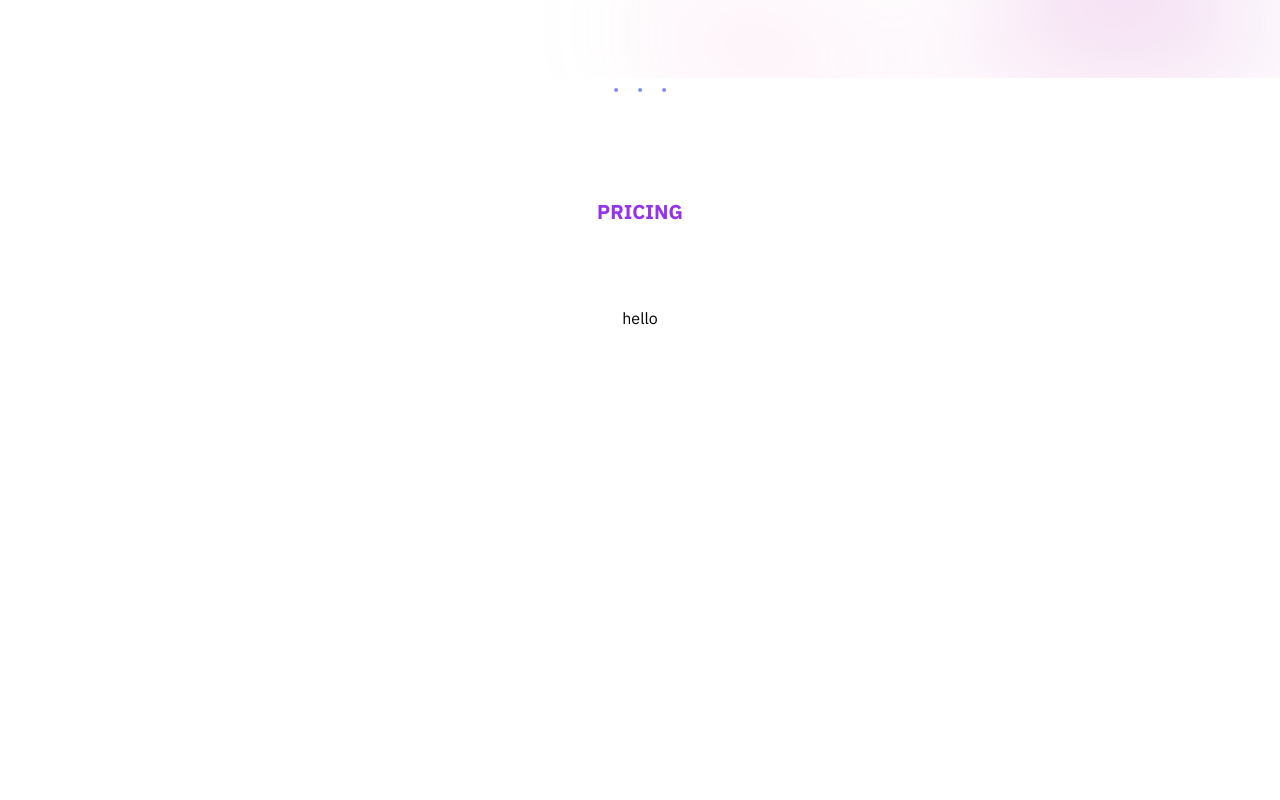
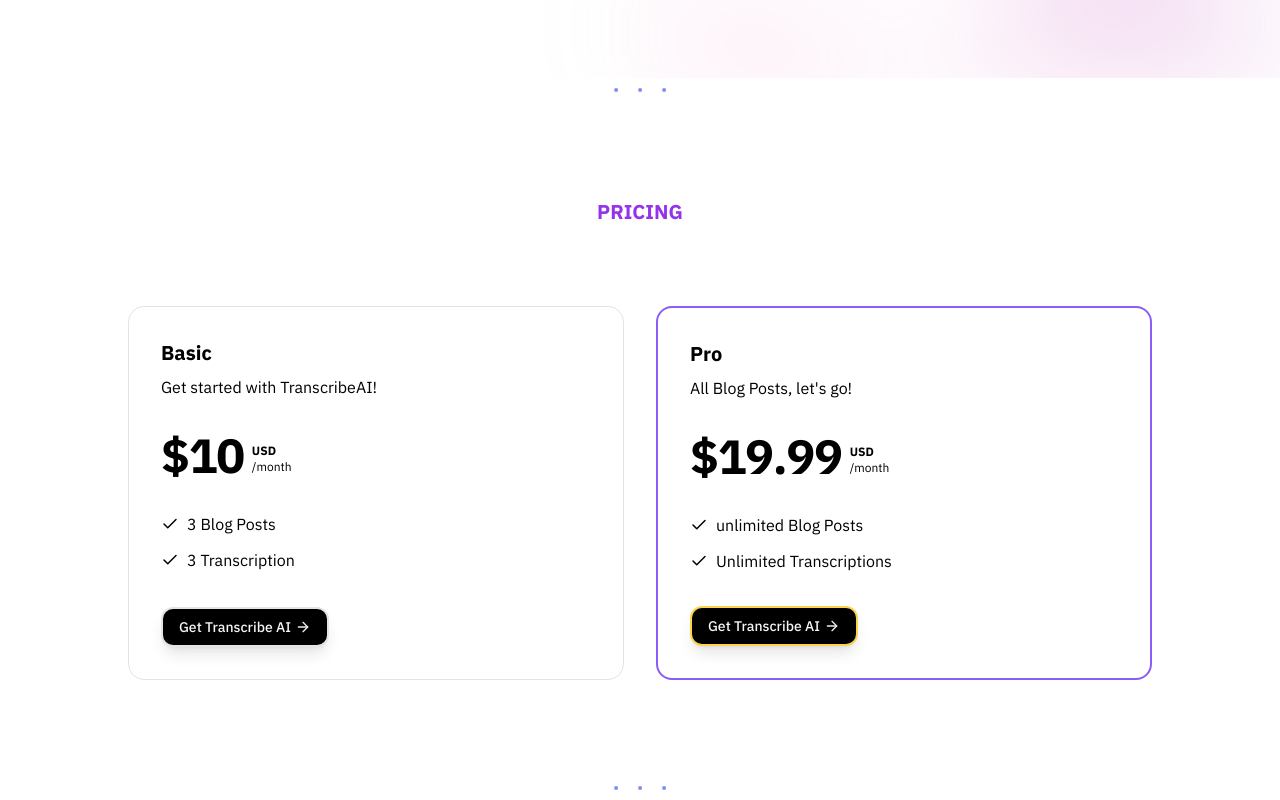
Before and after one commit to kirtiraj22/transcribe-ai, a Next.js app: page / in a window 1280 px wide. Shown: the part 1186-1986 px from the top of the page. Before the commit the page ends 1612 px from the top, so only its background shows below. Built offline with nearby package versions, Linux system fonts and the light colour scheme.

Commit message:
pricing section

```diff
--- a/app/page.tsx
+++ b/app/page.tsx
@@ -13,6 +13,7 @@
 			<WorkFlow />
 			<Divider />
 			<Pricing />
+			<Divider />
 		</main>
 	);
 }
--- a/components/home/pricing.tsx
+++ b/components/home/pricing.tsx
@@ -1,14 +1,109 @@
-export default function Pricing(){
-    return(
+import { plansMap } from "@/lib/constants";
+import { cn } from "@/lib/utils";
+import { ArrowRight, CheckIcon } from "lucide-react";
+import { Button } from "../ui/button";
+import Link from "next/link";
+
+interface PlanProps {
+	name: string;
+	description: string;
+	price: string;
+	items: string[];
+	paymentLink: string;
+	id: string;
+}
+
+export default function Pricing() {
+	return (
 		<section className="relative overflow-hidden" id="pricing">
 			<div className="py-12 lg:py-24 max-w-5xl mx-auto px-12 lg:px-0">
 				<div className="flex items-center justify-center w-full pb-12">
-                    <h2 className="font-bold text-xl uppercase mb-8 text-purple-600">Pricing</h2>
+					<h2 className="font-bold text-xl uppercase mb-8 text-purple-600">
+						Pricing
+					</h2>
 				</div>
 				<div className="relative flex justify-center flex-col lg:flex-row items-center lg:items-stretch gap-8">
-                    hello
+					{plansMap.map(
+						(
+							{
+								name,
+								price,
+								description,
+								items,
+								paymentLink,
+								id,
+							}: PlanProps,
+							idx
+						) => (
+							<div className="relative w-full max-w-lg" key={idx}>
+								<div
+									className={cn(
+										"relative flex flex-col h-full gap-4 lg:gap-8 z-10 p-8 rounded-2xl border-[1px] border-gray-500/20",
+										id === "pro" &&
+											"border-violet-500 gap-5 border-2"
+									)}
+								>
+									<div className="flex justify-between items-center gap-4">
+										<div>
+											<p className="text-lg lg:text-xl font-bold capitalize">
+												{name}
+											</p>
+											<p className="text-base-content/80 mt-2">
+												{description}
+											</p>
+										</div>
+									</div>
+									<div className="flex gap-2">
+										<p className="text-5xl tracking-tight font-extrabold">
+											${price}
+										</p>
+										<div className="flex flex-col justify-end mb-[4px]">
+											<p className="text-xs text-base-content/60 uppercase font-semibold">
+												USD
+											</p>
+											<p className="text-xs text-base-content/60">
+												/month
+											</p>
+										</div>
+									</div>
+									<ul className="space-y-2.5 leading-relaxed text-base flex-1">
+										{items.map((item, index) => (
+											<li
+												className="flex items-center gap-2"
+												key={index}
+											>
+												<CheckIcon size={18} />
+												<span>{item}</span>
+											</li>
+										))}
+									</ul>
+									<div className="space-y-2">
+										<Button
+											variant="link"
+											className={cn(
+												"border-2 rounded-xl bg-black text-gray-100 shadow-lg hover:bg-black hover:no-underline relative after:bg-indigo-500 after:rounded-2xl after:absolute after:h-[4px] after:w-0 after:bottom-0 after:left-0 hover:after:w-full after:transition-all after:duration-500 cursor-pointer",
+												id === "pro" &&
+													" border-amber-300 px-4 after:bg-amber-600"
+											)}
+										>
+											<Link
+												href={paymentLink}
+												className="flex gap-1 items-center"
+											>
+												Get Transcribe AI
+												<ArrowRight
+													size={18}
+													className="animate-pulse"
+												/>
+											</Link>
+										</Button>
+									</div>
+								</div>
+							</div>
+						)
+					)}
 				</div>
 			</div>
 		</section>
-    )
+	);
 }
--- /dev/null
+++ b/lib/constants.ts
@@ -0,0 +1,28 @@
+export const plansMap = [
+	{
+		id: "basic",
+		name: "Basic",
+		description: "Get started with TranscribeAI!",
+		price: "10",
+		items: ["3 Blog Posts", "3 Transcription"],
+		paymentLink: "https://buy.stripe.com/test_aEUbLVe0V06B064bII",
+		priceId:
+			process.env.NODE_ENV === "development"
+				? "price_1Nxq8qEZq07q777777777777"
+				: "",
+	},
+	{
+		id: "pro",
+		name: "Pro",
+		description: "All Blog Posts, let's go!",
+		price: "19.99",
+		items: ["unlimited Blog Posts", "Unlimited Transcriptions"],
+		paymentLink: "https://buy.stripe.com/test_aEUbLVe0V06B064bII",
+		priceId:
+			process.env.NODE_ENV === "development"
+				? "price_1Nxq8qEZq07q777777777777"
+				: "",
+	},
+];
+
+export const ORIGIN_URL = process.env.NODE_ENV === "development" ? "http://localhost:3000" : "";
```
Lines whose indentation alone changed are shown as unchanged.
